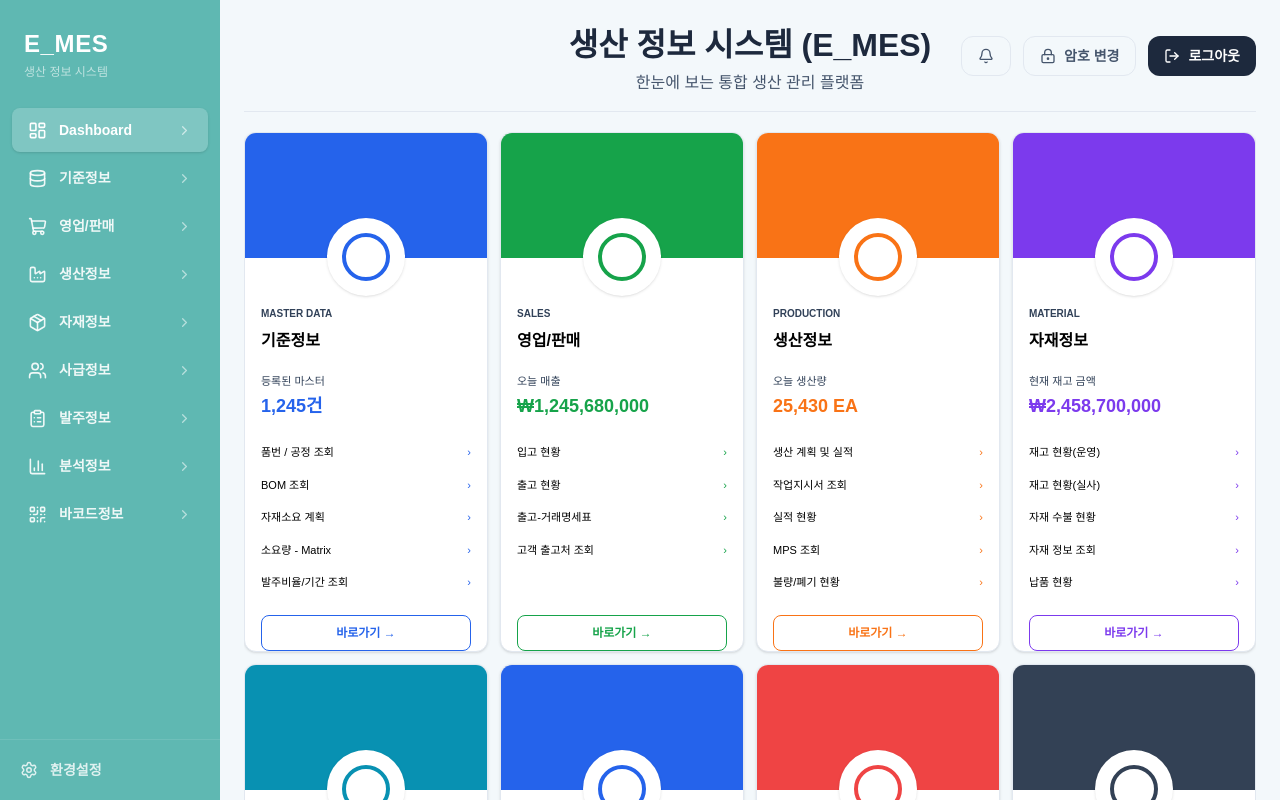
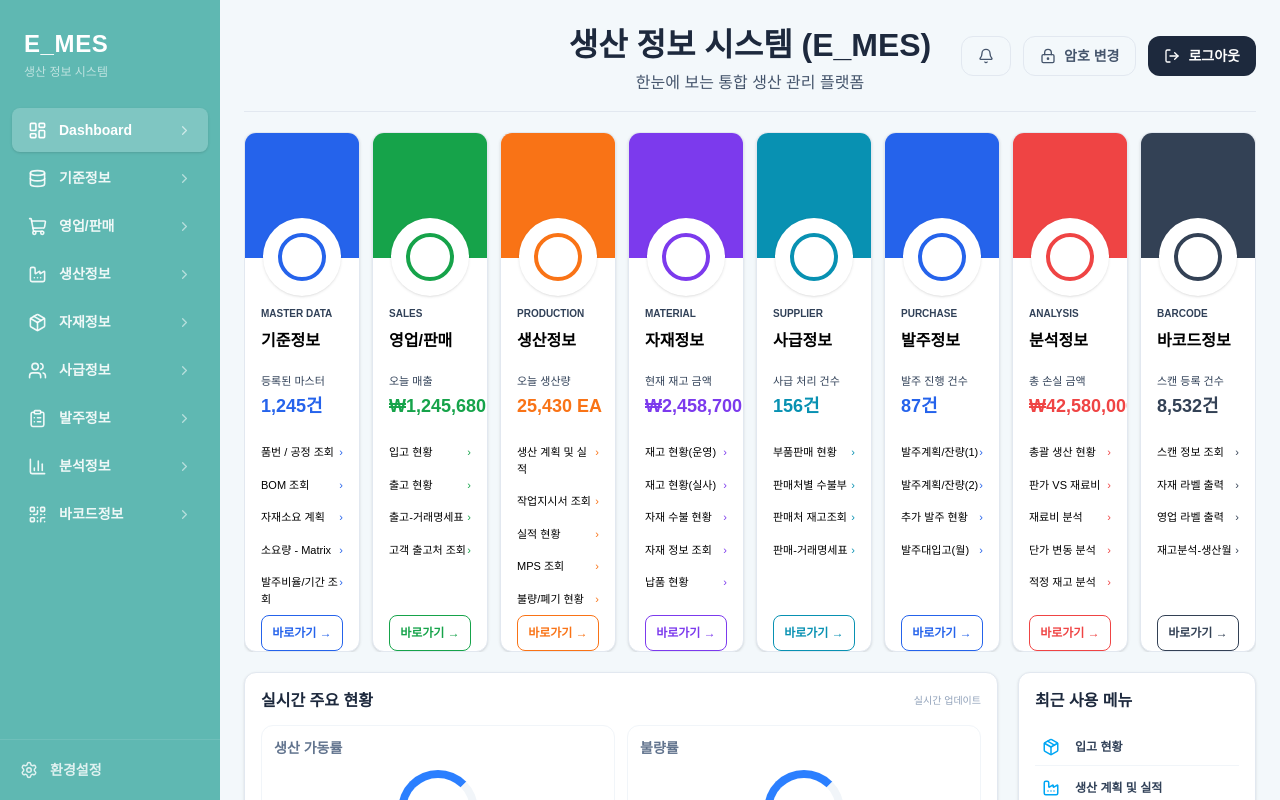
Before and after one commit to joseojins2/theheesoft-mes, a Next.js app: page /dashboard in a window 1280 px wide. Shown: the top 800 px of the page. Built offline with nearby package versions, Linux system fonts and the light colour scheme.

Commit message:
update dashboard layout

```diff
--- a/src/components/dashboard/ModuleGrid.tsx
+++ b/src/components/dashboard/ModuleGrid.tsx
@@ -128,8 +128,8 @@ export default function ModuleGrid(){
       grid
       grid-cols-1
       sm:grid-cols-2
-      xl:grid-cols-4
-      2xl:grid-cols-8
+      lg:grid-cols-4
+      xl:grid-cols-8
       gap-3
       w-full
       "
```
